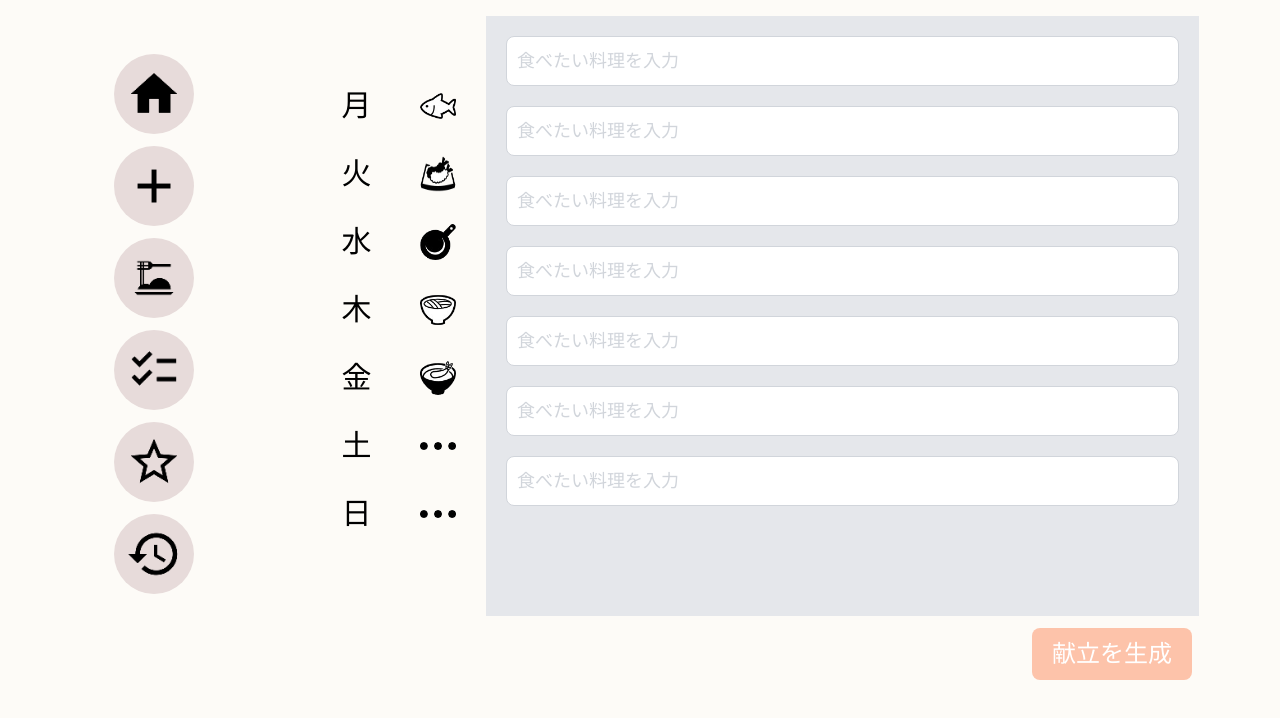
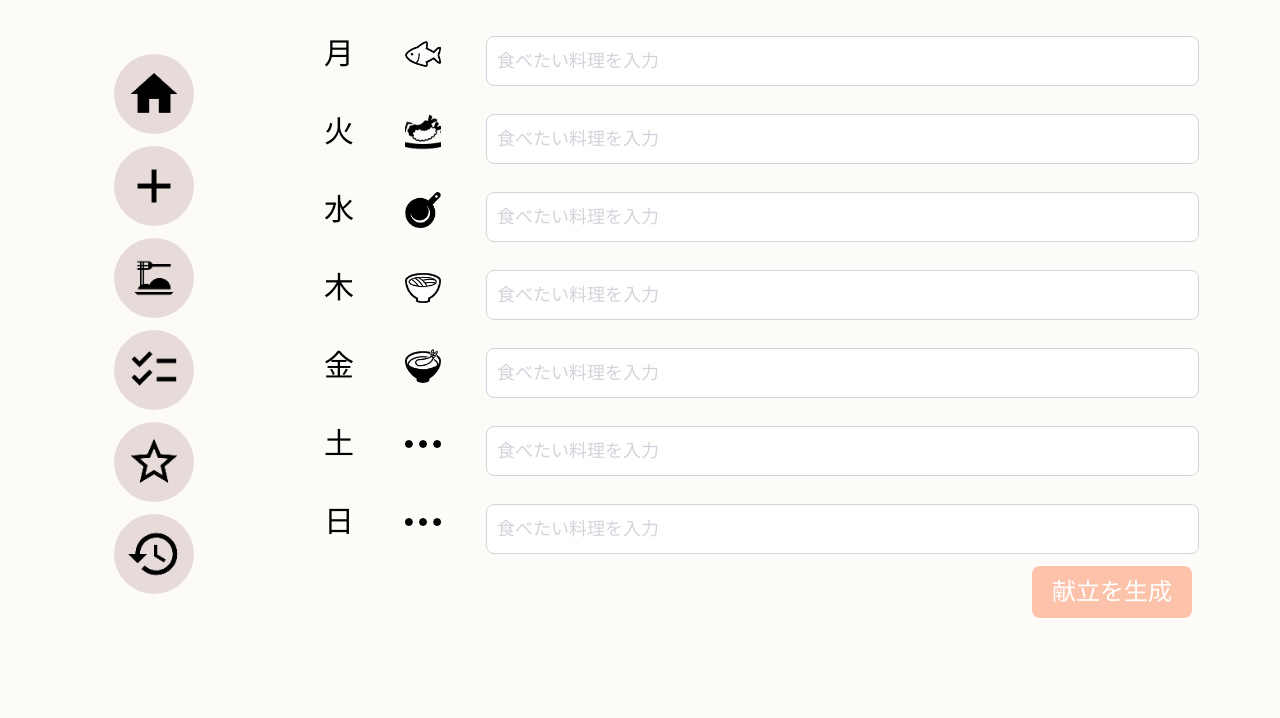
Before and after one commit to oooomilkywayoooo/menu_create, a website: page src/html/menu_create.html in a window 1280 px wide. Shown: the part 76-794 px from the top of the page. Drawn offline with Linux system fonts and the light colour scheme; a web font is replaced by a local one.

Commit message:
献立生成画面の修正

```diff
--- a/src/html/menu_create.html
+++ b/src/html/menu_create.html
@@ -58,95 +58,149 @@
           <h1 class="mt-6 text-5xl font-black">1週間の献立を生成</h1>
         </div>
       </div>
-      <div class="grid grid-cols-12 gap-4 h-3/4 mt-5">
 
-        <!-- 曜日 -->
-        <div class="day_of_week col-span-1 flex items-center justify-center text-2xl">
-          <div>
-            <div class="mt-5 mb-8 mx-8">
+      <!-- 献立フォーム -->
+      <form action="">
+        <div class="grid grid-cols-12 gap-4 mt-10">
+          <!-- 月曜日 -->
+          <div class="col-span-1">
             <p class="text-3xl">月</p>
           </div>
-            <div class="m-8">
-              <p class="text-3xl">火</p>
+          <!-- ジャンルアイコン -->
+          <div class="col-span-1">
+            <div class="w-[36px] aspect-[1/1]">
+              <img class="w-full h-full object-cover" src="/src/images/junre-icon/genre_fish.png" alt="魚料理">
             </div>
-            <div class="m-8">
-              <p class="text-3xl">水</p>
           </div>
-            <div class="m-8">
-              <p class="text-3xl">木</p>
-            </div>
-            <div class="m-8">
-              <p class="text-3xl">金</p>
-            </div>
-            <div class="m-8">
-              <p class="text-3xl">土</p>
-            </div>
-            <div class="m-8">
-              <p class="text-3xl">日</p>
-            </div>
+          <!-- テキストエリア -->
+          <div class="col-span-9">
+            <input type="text" id="text"
+              class="border border-gray-300 text-lg rounded-lg focus:ring-[#FDC3AA] focus:border-[#FDC3AA] block w-full p-2.5 placeholder-gray-300"
+              placeholder="食べたい料理を入力" required />
           </div>
         </div>
 
-        <!-- ジャンル -->
-        <div class="junre col-span-1 flex items-center justify-center">
-          <div>
-            <div class="w-[36px] aspect-[1/1] mt-5 mb-8 mx-8">
-              <img class="w-full h-full object-cover" src="/src/images/junre-icon/genre_fish.png" alt="魚料理">
+        <div class="grid grid-cols-12 gap-4 mt-7">
+          <!-- 火曜日 -->
+          <div class="col-span-1">
+            <p class="text-3xl">火</p>
           </div>
-            <div class="w-[36px] aspect-[1/1] m-8">
-              <img class="w-full h-full" src="/src/images/junre-icon/genre_fried.png" alt="揚げ物">
+          <!-- ジャンルアイコン -->
+          <div class="col-span-1">
+            <div class="w-[36px] aspect-[1/1]">
+              <img class="w-full h-full object-cover" src="/src/images/junre-icon/genre_fried.png" alt="揚げ物">
             </div>
-            <div class="w-[36px] aspect-[1/1] m-8">
-              <img class="w-full h-full" src="/src/images/junre-icon/genre_bake.png" alt="焼き物">
           </div>
-            <div class="w-[36px] aspect-[1/1] m-8">
-              <img class="w-full h-full" src="/src/images/junre-icon/genre_noodles.png" alt="麺料理">
-            </div>
-            <div class="w-[36px] aspect-[1/1] m-8">
-              <img class="w-full h-full" src="/src/images/junre-icon/genre_don.png" alt="丼もの">
-            </div>
-            <div class="w-[36px] aspect-[1/1] m-8">
-              <img class="w-full h-full" src="/src/images/junre-icon/genre_other.png" alt="その他">
-            </div>
-            <div class="w-[36px] aspect-[1/1] m-8">
-              <img class="w-full h-full" src="/src/images/junre-icon/genre_other.png" alt="その他">
-            </div>
+          <!-- テキストエリア -->
+          <div class="col-span-9">
+            <input type="text" id="text"
+              class="border border-gray-300 text-lg rounded-lg focus:ring-[#FDC3AA] focus:border-[#FDC3AA] block w-full p-2.5 placeholder-gray-300"
+              placeholder="食べたい料理を入力" required />
           </div>
         </div>
 
-        <!-- テキストボックス -->
-        <div class="text-box col-span-9 bg-gray-200">
-          <div class="m-5">
-            <input type="text" id="text" class="border border-gray-300 text-lg rounded-lg focus:ring-[#FDC3AA] focus:border-[#FDC3AA] block w-full p-2.5 placeholder-gray-300"  placeholder="食べたい料理を入力" required />
+        <div class="grid grid-cols-12 gap-4 mt-7">
+          <!-- 水曜日 -->
+          <div class="col-span-1">
+            <p class="text-3xl">水</p>
           </div>
-          <div class="m-5">
-            <input type="text" id="text" class="border border-gray-300 text-lg rounded-lg focus:ring-[#FDC3AA] focus:border-[#FDC3AA] block w-full p-2.5 placeholder-gray-300"  placeholder="食べたい料理を入力" required />
-          </div>
-          <div class="m-5">
-            <input type="text" id="text" class="border border-gray-300 text-lg rounded-lg focus:ring-[#FDC3AA] focus:border-[#FDC3AA] block w-full p-2.5 placeholder-gray-300"  placeholder="食べたい料理を入力" required />
-          </div>
-          <div class="m-5">
-            <input type="text" id="text" class="border border-gray-300 text-lg rounded-lg focus:ring-[#FDC3AA] focus:border-[#FDC3AA] block w-full p-2.5 placeholder-gray-300"  placeholder="食べたい料理を入力" required />
-          </div>
-          <div class="m-5">
-            <input type="text" id="text" class="border border-gray-300 text-lg rounded-lg focus:ring-[#FDC3AA] focus:border-[#FDC3AA] block w-full p-2.5 placeholder-gray-300"  placeholder="食べたい料理を入力" required />
-          </div>
-          <div class="m-5">
-            <input type="text" id="text" class="border border-gray-300 text-lg rounded-lg focus:ring-[#FDC3AA] focus:border-[#FDC3AA] block w-full p-2.5 placeholder-gray-300"  placeholder="食べたい料理を入力" required />
-          </div>
-          <div class="m-5">
-            <input type="text" id="text" class="border border-gray-300 text-lg rounded-lg focus:ring-[#FDC3AA] focus:border-[#FDC3AA] block w-full p-2.5 placeholder-gray-300"  placeholder="食べたい料理を入力" required />
+          <!-- ジャンルアイコン -->
+          <div class="col-span-1">
+            <div class="w-[36px] aspect-[1/1]">
+              <img class="w-full h-full object-cover" src="/src/images/junre-icon/genre_bake.png" alt="焼き物">
             </div>
           </div>
+          <!-- テキストエリア -->
+          <div class="col-span-9">
+            <input type="text" id="text"
+              class="border border-gray-300 text-lg rounded-lg focus:ring-[#FDC3AA] focus:border-[#FDC3AA] block w-full p-2.5 placeholder-gray-300"
+              placeholder="食べたい料理を入力" required />
           </div>
+        </div>
+
+        <div class="grid grid-cols-12 gap-4 mt-7">
+          <!-- 木曜日 -->
+          <div class="col-span-1">
+            <p class="text-3xl">木</p>
+          </div>
+          <!-- ジャンルアイコン -->
+          <div class="col-span-1">
+            <div class="w-[36px] aspect-[1/1]">
+              <img class="w-full h-full object-cover" src="/src/images/junre-icon/genre_noodles.png" alt="麺料理">
+            </div>
+          </div>
+          <!-- テキストエリア -->
+          <div class="col-span-9">
+            <input type="text" id="text"
+              class="border border-gray-300 text-lg rounded-lg focus:ring-[#FDC3AA] focus:border-[#FDC3AA] block w-full p-2.5 placeholder-gray-300"
+              placeholder="食べたい料理を入力" required />
+          </div>
+        </div>
+
+        <div class="grid grid-cols-12 gap-4 mt-7">
+          <!-- 金曜日 -->
+          <div class="col-span-1">
+            <p class="text-3xl">金</p>
+          </div>
+          <!-- ジャンルアイコン -->
+          <div class="col-span-1">
+            <div class="w-[36px] aspect-[1/1]">
+              <img class="w-full h-full object-cover" src="/src/images/junre-icon/genre_don.png" alt="丼もの">
+            </div>
+          </div>
+          <!-- テキストエリア -->
+          <div class="col-span-9">
+            <input type="text" id="text"
+              class="border border-gray-300 text-lg rounded-lg focus:ring-[#FDC3AA] focus:border-[#FDC3AA] block w-full p-2.5 placeholder-gray-300"
+              placeholder="食べたい料理を入力" required />
+          </div>
+        </div>
+
+        <div class="grid grid-cols-12 gap-4 mt-7">
+          <!-- 土曜日 -->
+          <div class="col-span-1">
+            <p class="text-3xl">土</p>
+          </div>
+          <!-- ジャンルアイコン -->
+          <div class="col-span-1">
+            <div class="w-[36px] aspect-[1/1]">
+              <img class="w-full h-full object-cover" src="/src/images/junre-icon/genre_other.png" alt="リクエスト">
+            </div>
+          </div>
+          <!-- テキストエリア -->
+          <div class="col-span-9">
+            <input type="text" id="text"
+              class="border border-gray-300 text-lg rounded-lg focus:ring-[#FDC3AA] focus:border-[#FDC3AA] block w-full p-2.5 placeholder-gray-300"
+              placeholder="食べたい料理を入力" required />
+          </div>
+        </div>
+
+        <div class="grid grid-cols-12 gap-4 mt-7">
+          <!-- 日曜日 -->
+          <div class="col-span-1">
+            <p class="text-3xl">日</p>
+          </div>
+          <!-- ジャンルアイコン -->
+          <div class="col-span-1">
+            <div class="w-[36px] aspect-[1/1]">
+              <img class="w-full h-full object-cover" src="/src/images/junre-icon/genre_other.png" alt="リクエスト">
+            </div>
+          </div>
+          <!-- テキストエリア -->
+          <div class="col-span-9">
+            <input type="text" id="text"
+              class="border border-gray-300 text-lg rounded-lg focus:ring-[#FDC3AA] focus:border-[#FDC3AA] block w-full p-2.5 placeholder-gray-300"
+              placeholder="食べたい料理を入力" required />
+          </div>
+        </div>
+        <!-- 生成ボタン -->
         <div class="col-span-2 text-right mt-3 mr-20">
         <button type="button" class="text-white bg-[#FDC3AA] hover:bg-[#f79f79]
       focus:ring-4 focus:ring-blue-300 font-medium rounded-lg text-2xl px-5 py-2.5 me-2 mb-2 dark:bg-[#f79f79] dark:hover:bg-[#f79f79]
       focus:outline-none dark:focus:bg-[#f79f79]">献立を生成</button>
       </div>
+      </form>
     </div>
-
   </div>
 </body>
-
 </html>
```
Also changed, not shown: dist/output.css. Lines whose indentation alone changed are shown as unchanged.
